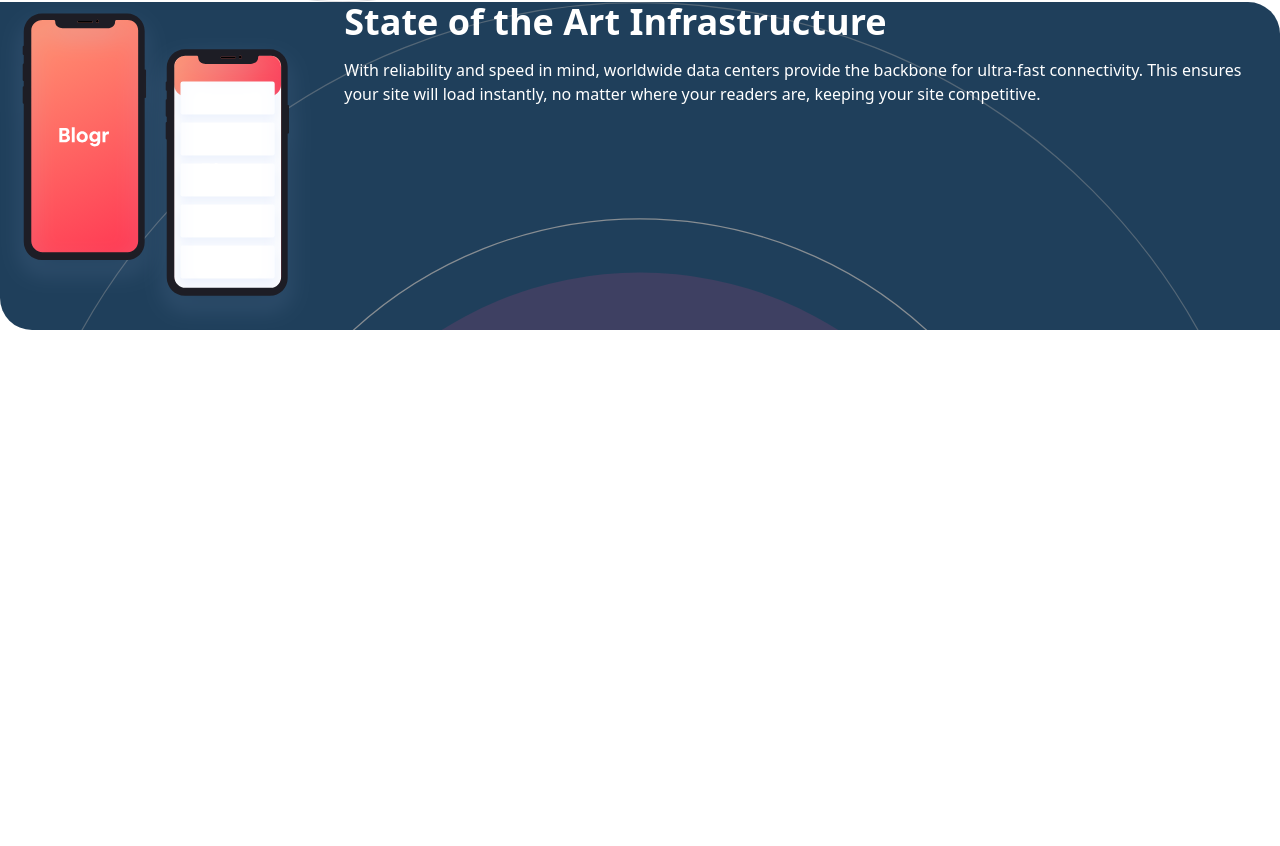
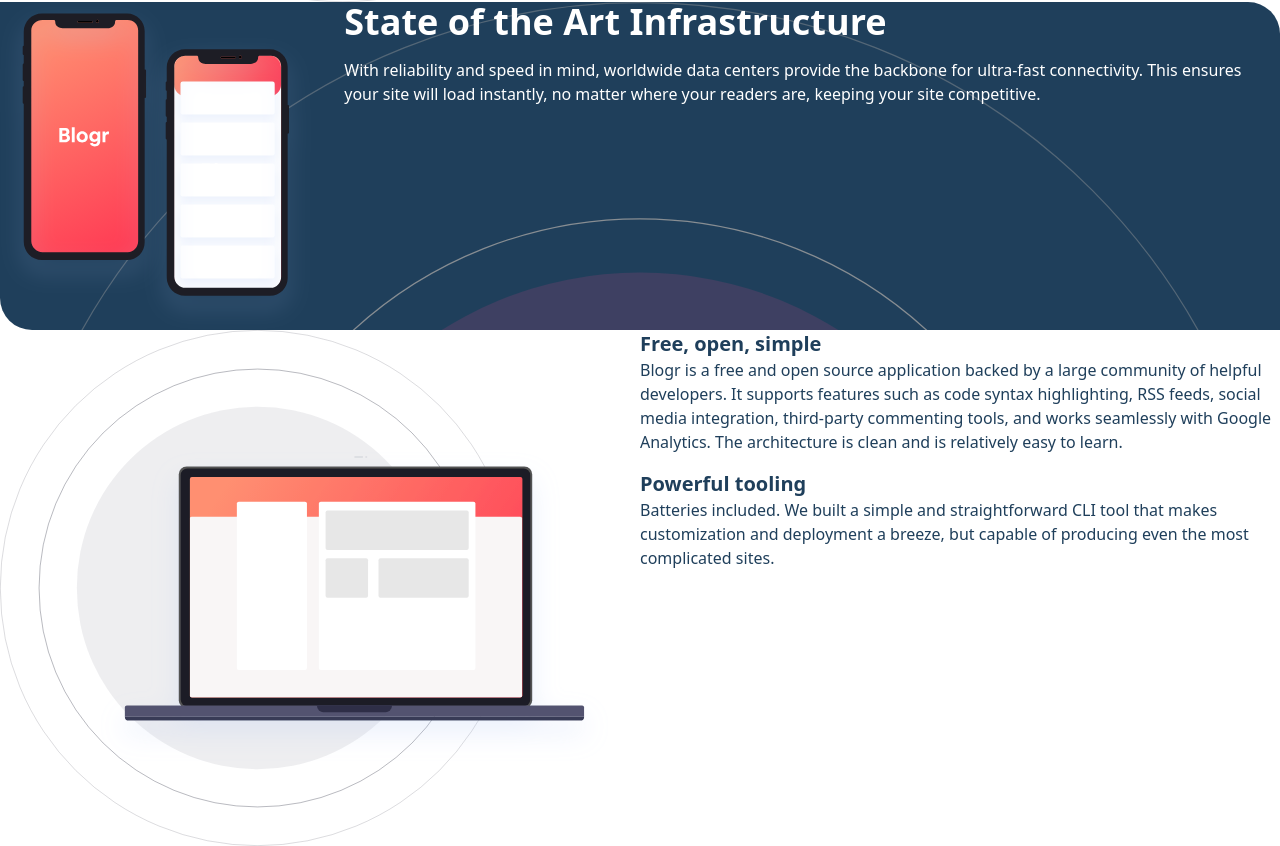
Before and after one commit to emmanueltn007/front-end-mentor-challenges-junior, a React (Vite) app in the folder html-css-and-js/blogr-landing-page/: page / in a window 1280 px wide. Shown: the part 860-1706 px from the top of the page. Before the commit the page ends 1190 px from the top, so only its background shows below. Built offline with nearby package versions, Linux system fonts and the light colour scheme.

Commit message:
Added Features section

```diff
--- a/html-css-and-js/blogr-landing-page/src/App.jsx
+++ b/html-css-and-js/blogr-landing-page/src/App.jsx
@@ -1,4 +1,5 @@
 import DesignedForFuture from "./components/DesignedForFuture";
+import Features from "./components/Features";
 import Header from "./components/Header";
 import SignUp from "./components/SignUp";
 import StateOfArt from "./components/StateOfArt";
@@ -14,6 +15,7 @@ function App() {
 
       <DesignedForFuture />
       <StateOfArt />
+      <Features />
     </div>
   );
 }
--- /dev/null
+++ b/html-css-and-js/blogr-landing-page/src/components/Features.jsx
@@ -0,0 +1,41 @@
+function Features() {
+  return (
+    <section className="flex flex-col md:grid md:grid-cols-2 max-md:px-8">
+      <div>
+        <img
+          className="md:hidden"
+          src="/images/illustration-laptop-mobile.svg"
+          alt="illustration laptop mobile image"
+        />
+        <img
+          className="max-md:hidden"
+          src="/images/illustration-laptop-desktop.svg"
+          alt="illustration laptop desktop image"
+        />
+      </div>
+      <div className="flex flex-col gap-4 text-[hsl(208,49%,24%)] max-md:text-center">
+        <div>
+          <h2 className="text-xl font-semibold">Free, open, simple</h2>
+          <p>
+            Blogr is a free and open source application backed by a large
+            community of helpful developers. It supports features such as code
+            syntax highlighting, RSS feeds, social media integration,
+            third-party commenting tools, and works seamlessly with Google
+            Analytics. The architecture is clean and is relatively easy to
+            learn.
+          </p>
+        </div>
+        <div>
+          <h2 className="text-xl font-semibold">Powerful tooling</h2>
+          <p>
+            Batteries included. We built a simple and straightforward CLI tool
+            that makes customization and deployment a breeze, but capable of
+            producing even the most complicated sites.
+          </p>
+        </div>
+      </div>
+    </section>
+  );
+}
+
+export default Features;
```
